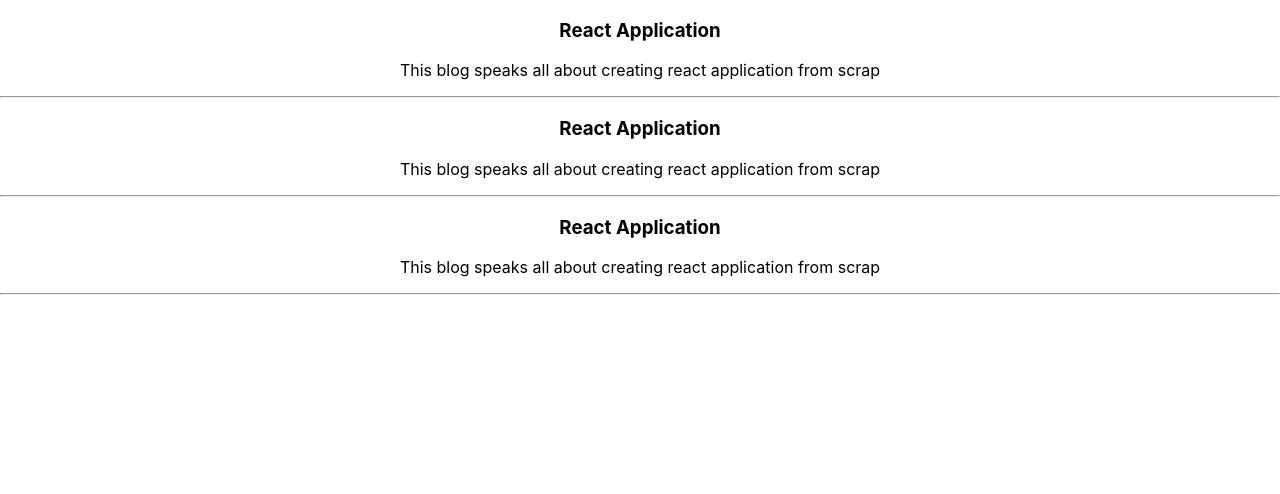
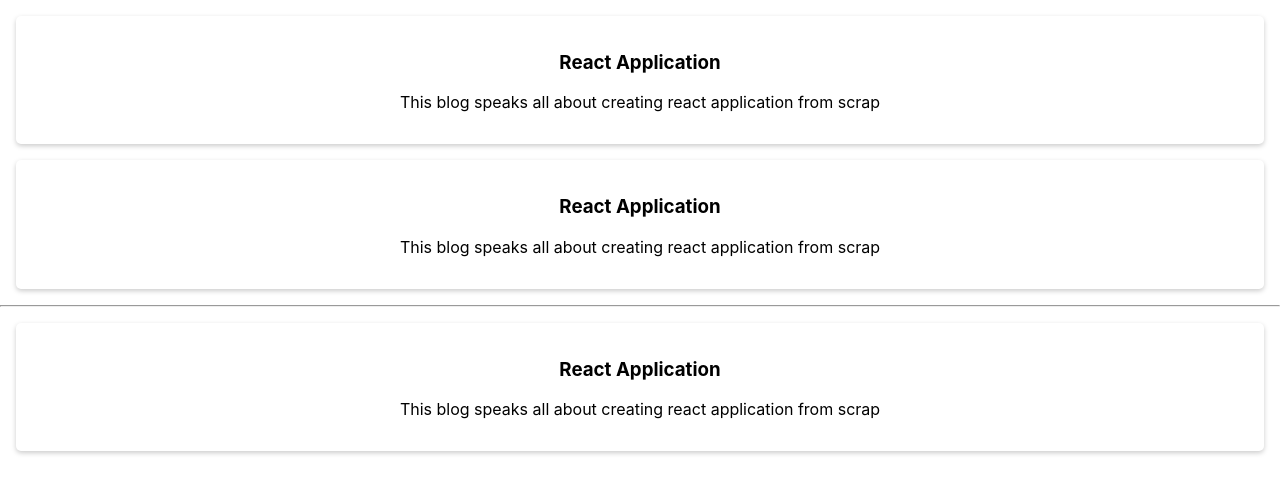
Before and after one commit to venkatpmv16/venkatpmv16, a React (Create React App) app: page / in a window 1280 px wide. Shown: the top 494 px of the page. Built offline with nearby package versions, Linux system fonts and the light colour scheme.

Commit message:
adding styles to react elements

```diff
--- a/src/App.js
+++ b/src/App.js
@@ -5,23 +5,28 @@ function App() {
     title: 'React Application',
     description:'This blog speaks all about creating react application from scrap'
   }
+  const styles = {
+    margin: '16px',
+    padding: '16px',
+    boxSizing: 'border-box',
+    borderRadius: '5px',
+    boxShadow: '0 2px 5px #ccc'
+  }
   return (
     <div className="App">
-      <div>
+      <div style={styles}>
+      <h3>{blogObj.title}</h3>
+      <p>{blogObj.description}</p>
+      </div>
+      <div style={styles}>
       <h3>{blogObj.title}</h3>
       <p>{blogObj.description}</p>
       </div>
       <hr></hr>
-      <div>
+      <div style={styles}>
       <h3>{blogObj.title}</h3>
       <p>{blogObj.description}</p>
       </div>
-      <hr></hr>
-      <div>
-      <h3>{blogObj.title}</h3>
-      <p>{blogObj.description}</p>
-      </div>
-      <hr></hr>
 
 
     </div>
```
